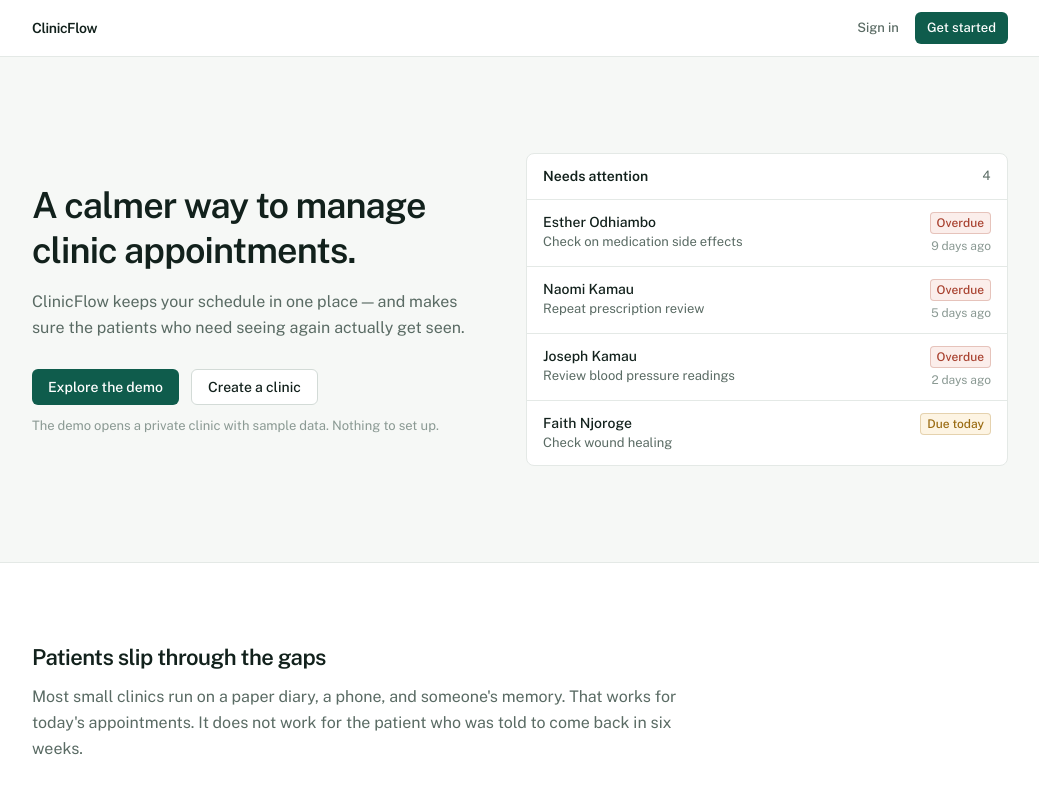
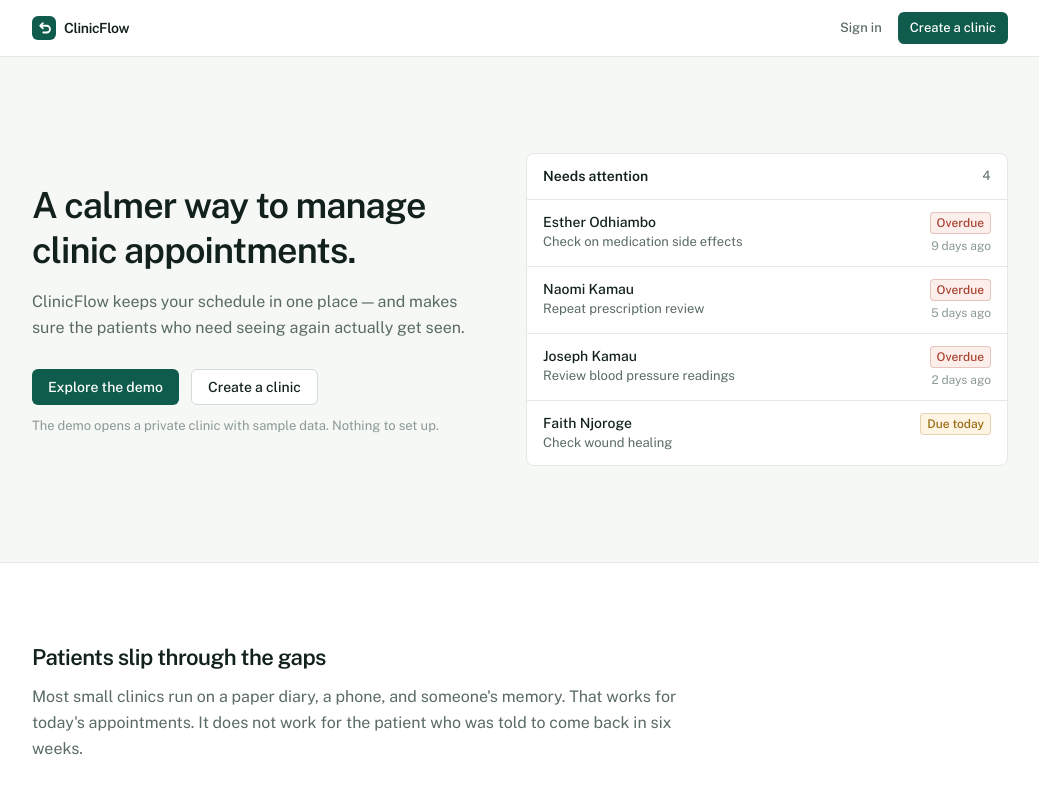
Before and after one commit to Griffinsshem/clinicflow, a Next.js app in the folder frontend/: page / in a window 1280 px wide. Shown: the top 800 px of the page, without its empty margins (120-1159 px from the left). Built offline with nearby package versions, Linux system fonts and the light colour scheme.

Commit message:
feat(frontend): logo mark, favicon, sticky header, and one orchestrated hero reveal

```diff
--- a/frontend/app/(auth)/layout.tsx
+++ b/frontend/app/(auth)/layout.tsx
@@ -1,3 +1,5 @@
+import { Logo } from "@/components/Logo";
+
 export default function AuthLayout({
   children,
 }: {
@@ -7,9 +9,7 @@ export default function AuthLayout({
     <main className="min-h-dvh flex flex-col items-center justify-center px-4 py-12">
       <div className="w-full max-w-sm">
         <div className="mb-8">
-          <span className="text-xl font-semibold tracking-tight text-ink">
-            ClinicFlow
-          </span>
+          <Logo className="text-lg" />
         </div>
         {children}
       </div>
--- a/frontend/app/globals.css
+++ b/frontend/app/globals.css
@@ -96,3 +96,36 @@
     }
   }
 }
+
+/* --- Motion ------------------------------------------------------------
+ *
+ * One animation in the entire product, used once, on the landing page's
+ * hero panel. Deliberately not a library and deliberately not applied
+ * to every section: fade-and-rise entrances on each block, and hover
+ * transitions on every card, are the generic default — they read as
+ * decoration and they delay the reader.
+ *
+ * This one earns its place because the hero panel IS the argument. The
+ * rows arriving in sequence mirrors what the product does: follow-ups
+ * surfacing one after another instead of sitting unnoticed. It runs
+ * once, takes under half a second, and never repeats.
+ *
+ * The reduced-motion rule in @layer base already collapses this to
+ * near-zero duration, so no separate handling is needed here.
+ */
+@keyframes rise-in {
+  from {
+    opacity: 0;
+    transform: translateY(6px);
+  }
+  to {
+    opacity: 1;
+    transform: none;
+  }
+}
+
+.animate-rise {
+  /* backwards fill keeps the element invisible during its delay, rather
+     than flashing at full opacity before the animation starts. */
+  animation: rise-in 380ms cubic-bezier(0.2, 0.6, 0.2, 1) backwards;
+}
--- a/frontend/app/page.tsx
+++ b/frontend/app/page.tsx
@@ -1,5 +1,6 @@
 import Link from "next/link";
 
+import { Logo, LogoMark } from "@/components/Logo";
 import { DemoButton } from "@/components/landing/DemoButton";
 import { HeroPanel } from "@/components/landing/HeroPanel";
 
@@ -27,9 +28,9 @@ export default function LandingPage() {
 
 function SiteHeader() {
   return (
-    <header className="border-b border-hairline bg-surface">
+    <header className="sticky top-0 z-30 border-b border-hairline bg-surface/95 backdrop-blur-sm">
       <div className="mx-auto flex h-14 max-w-5xl items-center justify-between px-4 md:px-6">
-        <span className="font-semibold tracking-tight text-ink">ClinicFlow</span>
+        <Logo />
 
         <nav className="flex items-center gap-4">
           <Link
@@ -42,7 +43,7 @@ function SiteHeader() {
             href="/register"
             className="inline-flex h-8 items-center rounded-md bg-accent px-3 text-sm font-medium text-white transition-colors hover:bg-accent-hover"
           >
-            Get started
+            Create a clinic
           </Link>
         </nav>
       </div>
@@ -190,9 +191,12 @@ function SiteFooter() {
   return (
     <footer className="border-t border-hairline bg-surface">
       <div className="mx-auto flex max-w-5xl flex-wrap items-center justify-between gap-3 px-4 py-6 md:px-6">
-        <p className="text-sm text-ink-muted">
-          A portfolio project. Sample data is fictional.
-        </p>
+        <div className="flex items-center gap-2">
+          <LogoMark className="h-4 w-4 text-ink-subtle" />
+          <p className="text-sm text-ink-muted">
+            A portfolio project. Sample data is fictional.
+          </p>
+        </div>
         <a
           href="https://github.com/Griffinsshem/clinicflow"
           className="text-sm font-medium text-accent hover:underline"
--- /dev/null
+++ b/frontend/components/Logo.tsx
@@ -0,0 +1,34 @@
+export function LogoMark({ className = "h-6 w-6" }: { className?: string }) {
+  return (
+    <svg
+      viewBox="0 0 32 32"
+      className={className}
+      fill="none"
+      aria-hidden="true"
+    >
+      <rect width="32" height="32" rx="8" fill="currentColor" />
+      <path
+        d="M12 13h7.5a4.5 4.5 0 0 1 0 9H15"
+        stroke="white"
+        strokeWidth="2.4"
+        strokeLinecap="round"
+      />
+      <path
+        d="M14.5 9.5 11 13l3.5 3.5"
+        stroke="white"
+        strokeWidth="2.4"
+        strokeLinecap="round"
+        strokeLinejoin="round"
+      />
+    </svg>
+  );
+}
+
+export function Logo({ className = "" }: { className?: string }) {
+  return (
+    <span className={`inline-flex items-center gap-2 ${className}`}>
+      <LogoMark className="h-6 w-6 text-accent" />
+      <span className="font-semibold tracking-tight text-ink">ClinicFlow</span>
+    </span>
+  );
+}
--- a/frontend/components/landing/HeroPanel.tsx
+++ b/frontend/components/landing/HeroPanel.tsx
@@ -1,4 +1,5 @@
 import { Badge } from "@/components/ui/Badge";
+
 
 const ROWS = [
   { name: "Esther Odhiambo", reason: "Check on medication side effects", overdue: "9 days ago" },
@@ -7,22 +8,25 @@ const ROWS = [
   { name: "Faith Njoroge", reason: "Check wound healing", due: true },
 ] as const;
 
+const STAGGER_MS = 70;
+
 export function HeroPanel() {
   return (
     <div
       aria-hidden="true"
-      className="rounded-lg border border-hairline bg-surface"
+      className="animate-rise rounded-lg border border-hairline bg-surface"
     >
       <header className="flex items-center justify-between border-b border-hairline px-4 py-3">
         <h3 className="text-base font-semibold text-ink">Needs attention</h3>
-        <span className="text-sm text-ink-muted tabular">4</span>
+        <span className="text-sm text-ink-muted tabular">{ROWS.length}</span>
       </header>
 
       <ul className="divide-y divide-hairline">
-        {ROWS.map((row) => (
+        {ROWS.map((row, index) => (
           <li
             key={row.name}
-            className="flex items-start justify-between gap-3 px-4 py-3"
+            className="animate-rise flex items-start justify-between gap-3 px-4 py-3"
+            style={{ animationDelay: `${120 + index * STAGGER_MS}ms` }}
           >
             <div className="min-w-0">
               <p className="truncate font-medium text-ink">{row.name}</p>
--- a/frontend/components/layout/Nav.tsx
+++ b/frontend/components/layout/Nav.tsx
@@ -9,6 +9,7 @@ import {
   Users,
 } from "lucide-react";
 
+import { Logo } from "@/components/Logo";
 import { cx } from "@/lib/utils";
 
 
@@ -33,8 +34,8 @@ export function Nav() {
         className="hidden md:flex md:w-56 md:flex-col md:shrink-0 border-r border-hairline bg-surface"
       >
         <div className="px-5 h-14 flex items-center border-b border-hairline">
-          <Link href="/dashboard" className="font-semibold tracking-tight text-ink">
-            ClinicFlow
+          <Link href="/dashboard">
+            <Logo />
           </Link>
         </div>
 
```
Also changed, not shown: frontend/app/icon.svg (added).
